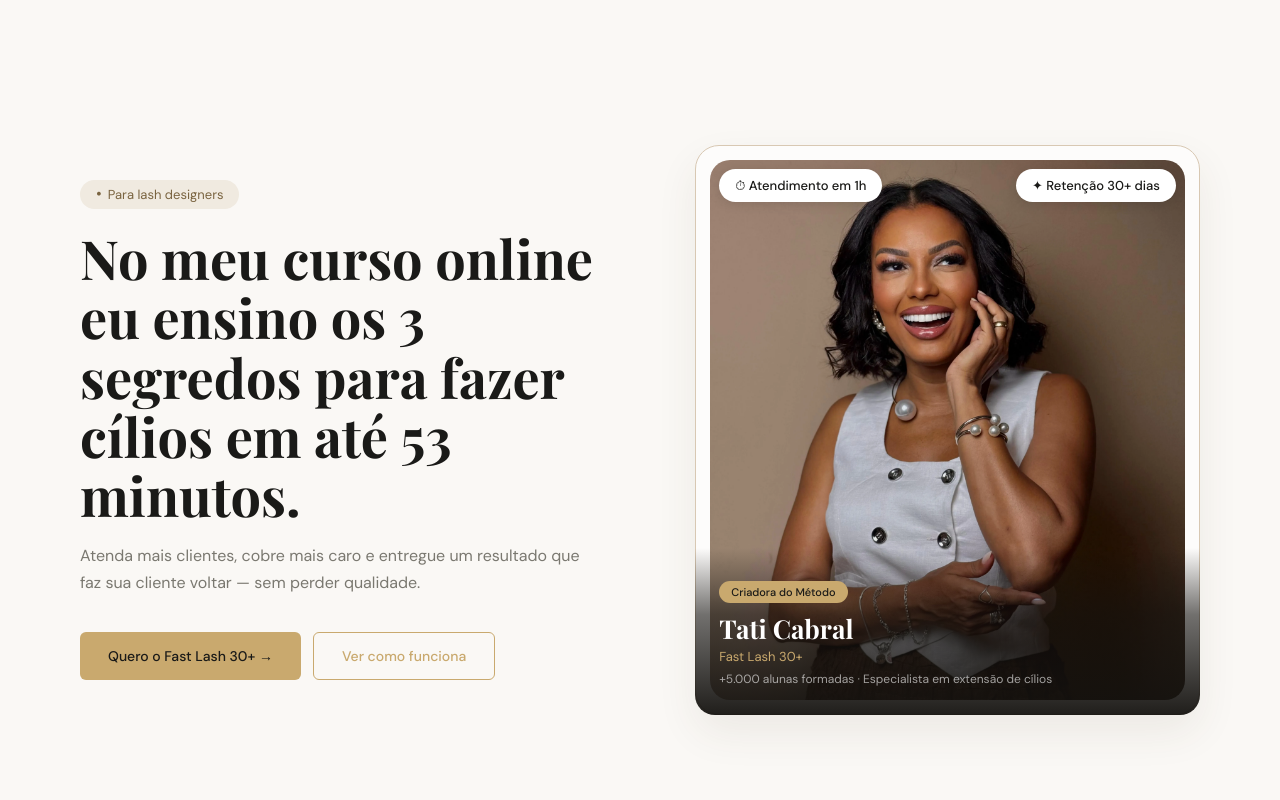
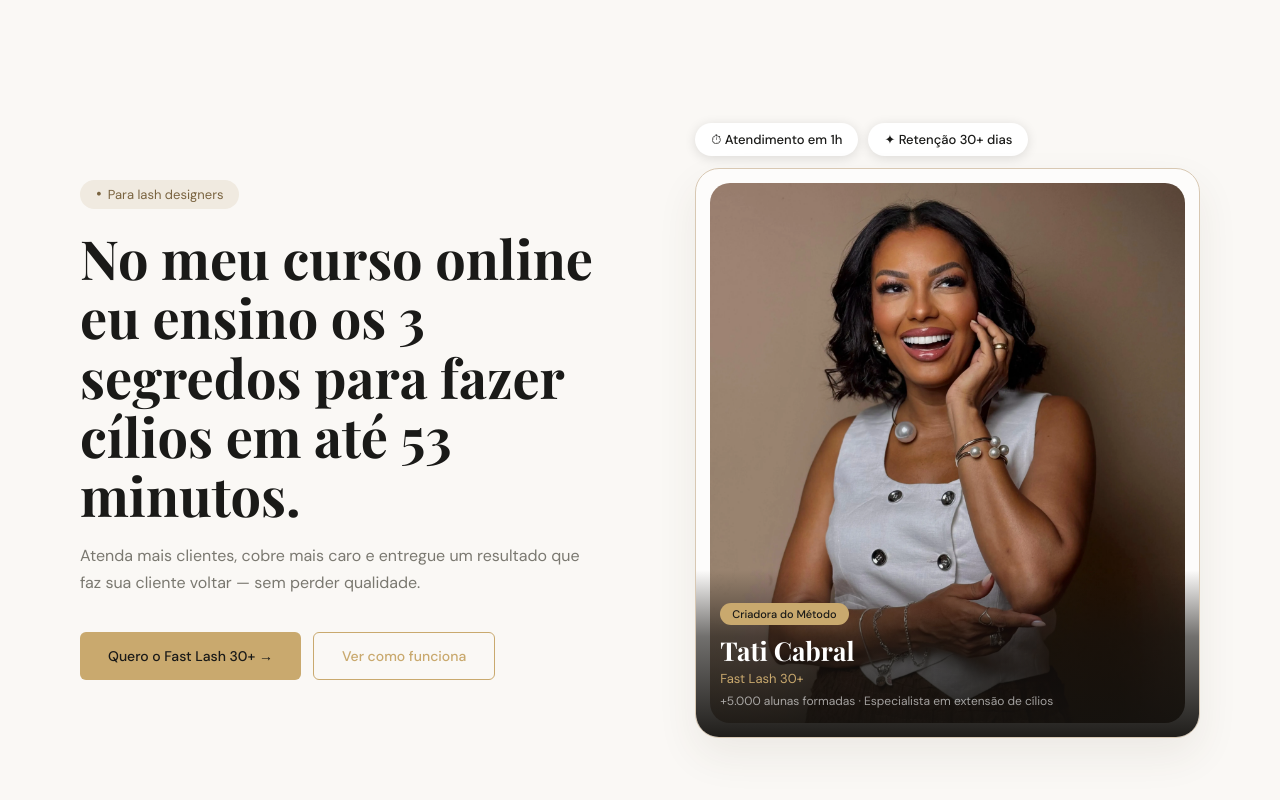
Before and after one commit to matheusvt20/fast-lash-30, a React (Vite) app: page / in a window 1280 px wide. Shown: the top 800 px of the page. Built offline with nearby package versions, Linux system fonts and the light colour scheme.

Commit message:
fix: restaura card inferior hero

```diff
--- a/src/components/HeroSection.tsx
+++ b/src/components/HeroSection.tsx
@@ -95,7 +95,9 @@ export default function HeroSection() {
 
         #hero-section .hero-media {
           flex: 1;
-          position: relative;
+          display: flex;
+          flex-direction: column;
+          gap: 12px;
         }
 
         #hero-section .hero-image-frame {
@@ -103,7 +105,9 @@ export default function HeroSection() {
           border: 1px solid #D8C8B3;
           border-radius: 24px;
           box-shadow: 0 18px 40px rgba(78, 58, 33, 0.08);
+          overflow: hidden;
           padding: 14px;
+          position: relative;
         }
 
         #hero-section .hero-image {
@@ -213,29 +217,7 @@ export default function HeroSection() {
         </div>
 
         <div className="hero-media">
-          <div className="hero-image-frame">
-            <img
-              className="hero-image"
-              src={creator.photoHero}
-              alt={`Retrato de ${creator.name}`}
-              decoding="async"
-              fetchPriority="high"
-            />
-          </div>
-
-          <div
-            style={{
-              position: 'absolute',
-              top: '24px',
-              left: '24px',
-              right: '24px',
-              display: 'flex',
-              justifyContent: 'space-between',
-              alignItems: 'flex-start',
-              gap: '16px',
-              flexWrap: 'wrap',
-            }}
-          >
+          <div style={{ display: 'flex', gap: '10px', flexWrap: 'wrap' }}>
             <span
               style={{
                 background: 'white',
@@ -266,6 +248,14 @@ export default function HeroSection() {
             </span>
           </div>
 
+          <div className="hero-image-frame">
+            <img
+              className="hero-image"
+              src={creator.photoHero}
+              alt={`Retrato de ${creator.name}`}
+              decoding="async"
+              fetchPriority="high"
+            />
             <div className="hero-card">
               <div className="hero-card-badge">Criadora do Método</div>
               <h2 className="hero-card-name">Tati Cabral</h2>
@@ -282,6 +272,7 @@ export default function HeroSection() {
             </div>
           </div>
         </div>
+      </div>
     </section>
   )
 }
```
Lines whose indentation alone changed are shown as unchanged.
